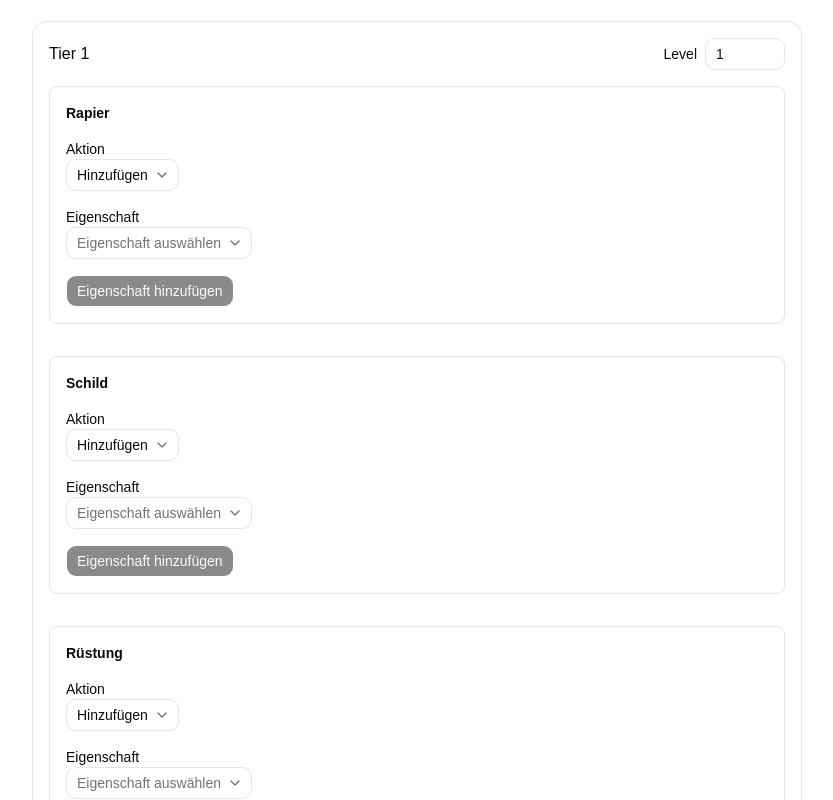
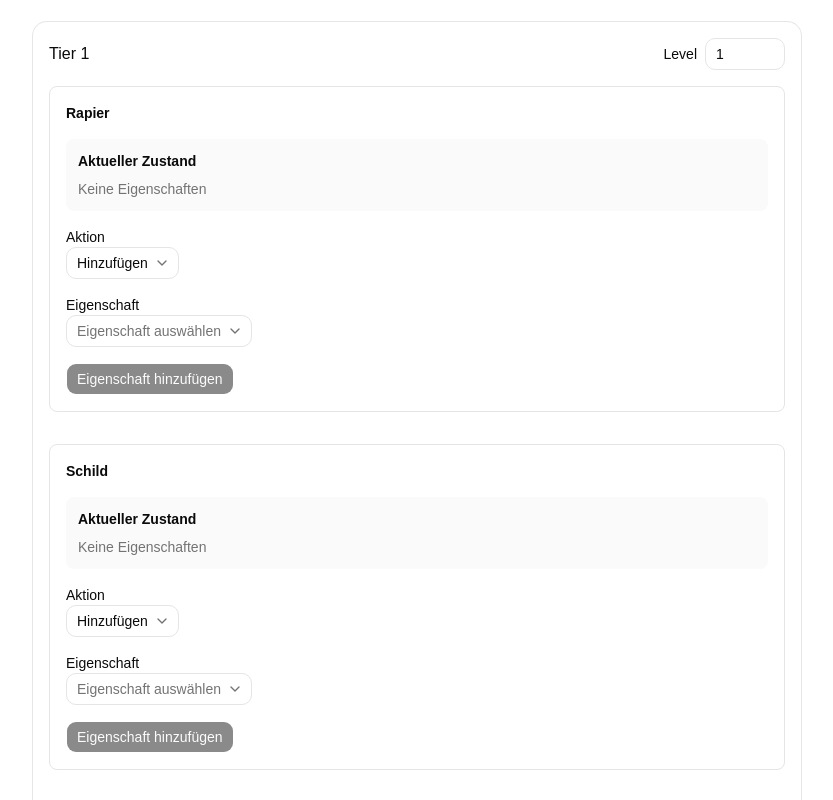
Before and after one commit to davgeiger/nwn-script-generator, a React (Vite) app: page / in a window 1280 px wide. Shown: the part 3760-4560 px from the top of the page, without its empty margins (223-1056 px from the left). Built offline with nearby package versions, Linux system fonts and the light colour scheme.

Commit message:
Added cumulative propertylist to all tiers

```diff
--- a/src/components/PropertyEditor.tsx
+++ b/src/components/PropertyEditor.tsx
@@ -19,7 +19,7 @@ import type {
   PropertyParameter,
   PropertyValue,
 } from "@/types/properties"
-import { isParameterVisible } from "@/utils/propertyResolver"
+import { isParameterVisible } from "@/resolvers/propertyResolver"
 import { SearchablePropertySelect } from "./SearchablePropertySelect"
 
 type PropertyEditorProps = {
--- a/src/components/TierEditor.tsx
+++ b/src/components/TierEditor.tsx
@@ -5,7 +5,7 @@ import {
   getParameterLabel,
   getPropertyOperationLabel,
   isParameterVisible,
-} from "@/utils/propertyResolver"
+} from "@/resolvers/propertyResolver"
 import type { LevelItem } from "@/types/items"
 
 import { Card, CardContent, CardHeader, CardTitle } from "@/components/ui/card"
@@ -13,13 +13,18 @@ import { PropertyEditor } from "@/components/PropertyEditor"
 import { Button } from "@/components/ui/button"
 import { Input } from "@/components/ui/input"
 
+import { resolveTierState } from "@/resolvers/tierResolver"
+
 type TierEditorProps = {
   tier: TierConfig
+  tiers: TierConfig[]
   items: LevelItem[]
   onChange: (tier: TierConfig) => void
 }
 
-export function TierEditor({ tier, items, onChange }: TierEditorProps) {
+export function TierEditor({ tier, tiers, items, onChange }: TierEditorProps) {
+  const resolvedTier = resolveTierState(tiers, tier)
+
   function handleAddProperty(itemId: string, property: ItemPropertyConfig) {
     const existingItem = tier.items.find((item) => item.itemId === itemId)
 
@@ -113,6 +118,10 @@ export function TierEditor({ tier, items, onChange }: TierEditorProps) {
             (tierItem) => tierItem.itemId === item.id
           )
 
+          const resolvedItem = resolvedTier.items.find(
+            (resolvedItem) => resolvedItem.itemId === item.id
+          )
+
           return (
             <div key={item.id} className="space-y-4 rounded-md border p-4">
               <h2 className="font-semibold">{item.name}</h2>
@@ -174,6 +183,54 @@ export function TierEditor({ tier, items, onChange }: TierEditorProps) {
                 )
               })}
 
+              <div className="space-y-2 rounded-md bg-muted/50 p-3">
+                <p className="text-sm font-semibold">Aktueller Zustand</p>
+
+                {!resolvedItem || resolvedItem.properties.length === 0 ? (
+                  <p className="text-sm text-muted-foreground">
+                    Keine Eigenschaften
+                  </p>
+                ) : (
+                  resolvedItem.properties.map((property, index) => {
+                    const definition = itemProperties.find(
+                      (definition) => definition.id === property.propertyId
+                    )
+
+                    if (!definition) {
+                      return null
+                    }
+
+                    const displayParameters = definition.parameters.filter(
+                      (parameter) =>
+                        isParameterVisible(parameter, property.values)
+                    )
+
+                    return (
+                      <div
+                        key={`${property.propertyId}-${index}`}
+                        className="text-sm"
+                      >
+                        <span className="font-medium">{definition.name}</span>
+
+                        {displayParameters.length > 0 && (
+                          <span className="text-muted-foreground">
+                            {": "}
+                            {displayParameters
+                              .map((parameter) =>
+                                getParameterLabel(
+                                  parameter,
+                                  property.values[parameter.id]
+                                )
+                              )
+                              .join(", ")}
+                          </span>
+                        )}
+                      </div>
+                    )
+                  })
+                )}
+              </div>
+
               <PropertyEditor
                 item={item}
                 onAddProperty={(property) =>
--- a/src/components/TierListEditor.tsx
+++ b/src/components/TierListEditor.tsx
@@ -81,6 +81,7 @@ export function TierListEditor({
         <div className="space-y-4">
           <TierEditor
             tier={selectedTier}
+            tiers={tiers}
             items={items}
             onChange={handleTierChange}
           />
--- a/src/generators/propertyGenerator.ts
+++ b/src/generators/propertyGenerator.ts
@@ -3,7 +3,7 @@ import type { ItemPropertyConfig } from "@/types/properties"
 import {
   getParameterNwScriptValue,
   isParameterVisible,
-} from "@/utils/propertyResolver"
+} from "@/resolvers/propertyResolver"
 
 export function generatePropertyExpression(
   config: ItemPropertyConfig
--- a/src/resolvers/tierResolver.ts
+++ b/src/resolvers/tierResolver.ts
@@ -1,7 +1,7 @@
 import { itemProperties } from "@/data/itemProperties"
 import type { ItemPropertyConfig } from "@/types/properties"
 import type { TierConfig } from "@/types/tiers"
-import { getPropertyKey } from "@/utils/propertyResolver"
+import { getPropertyKey } from "@/resolvers/propertyResolver"
 
 export type ResolvedTierItem = {
   itemId: string
```
Also changed, not shown: src/resolvers/propertyResolver.ts (renamed from src/utils/propertyResolver.ts).
